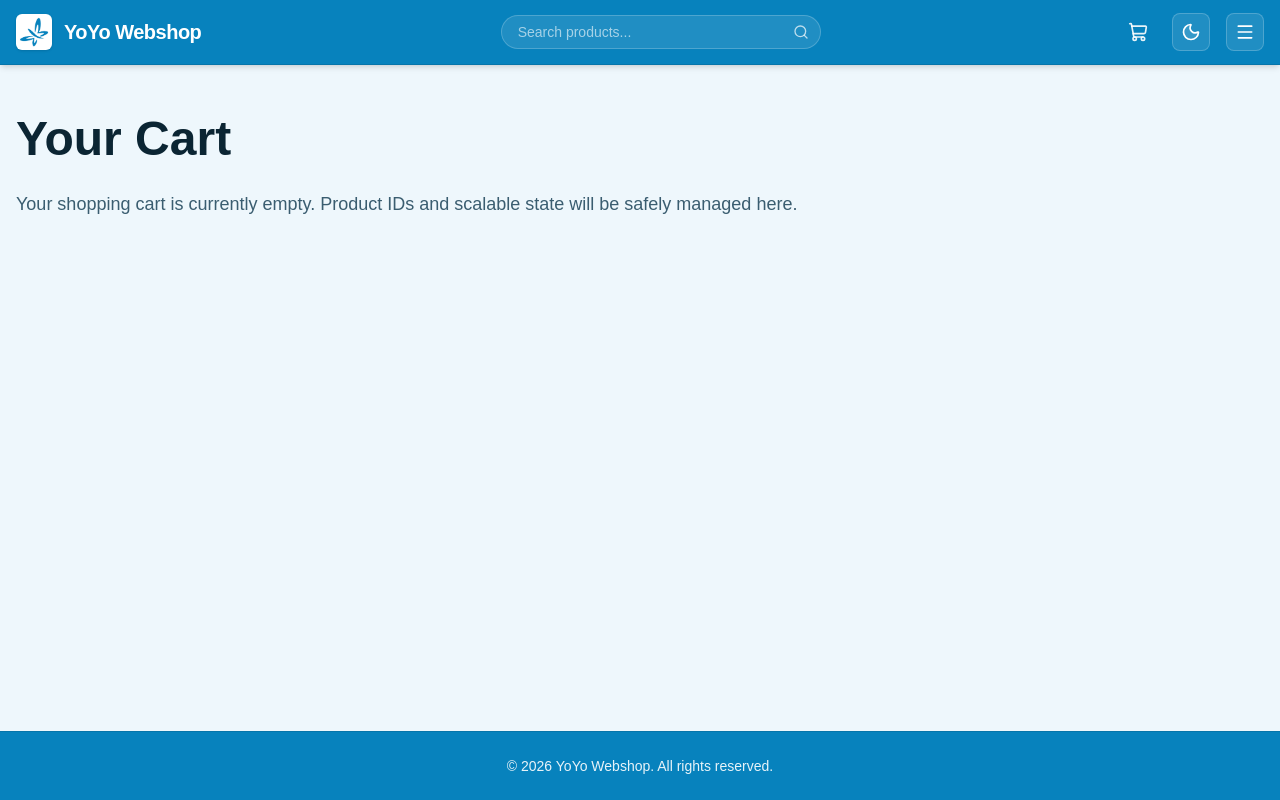
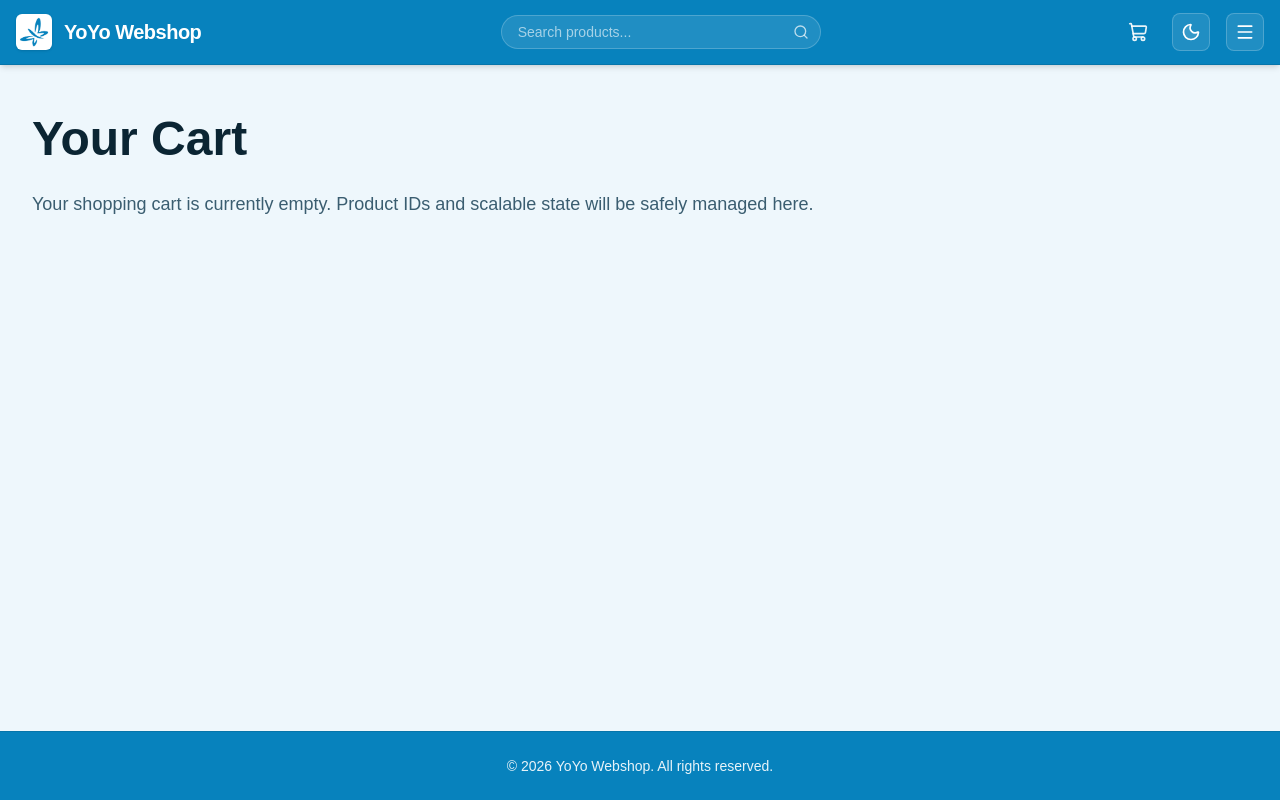
Before and after one commit to Yvonne-yo/react-webshop-2026, a React (Vite) app: page /cart in a window 1280 px wide. Built offline with nearby package versions, Linux system fonts and the light colour scheme.

Commit message:
style: restore global layout container width constraints in MainLayout

```diff
--- a/src/layout/MainLayout.jsx
+++ b/src/layout/MainLayout.jsx
@@ -14,7 +14,7 @@ export default function MainLayout({ children }) {
 
       <NavBar />
 
-      <div id="main-content" className="grow focus:outline-none">
+      <div id="main-content" className="container mx-auto px-4 grow focus:outline-none">
         <MainContent>{children}</MainContent>
       </div>
 
```
